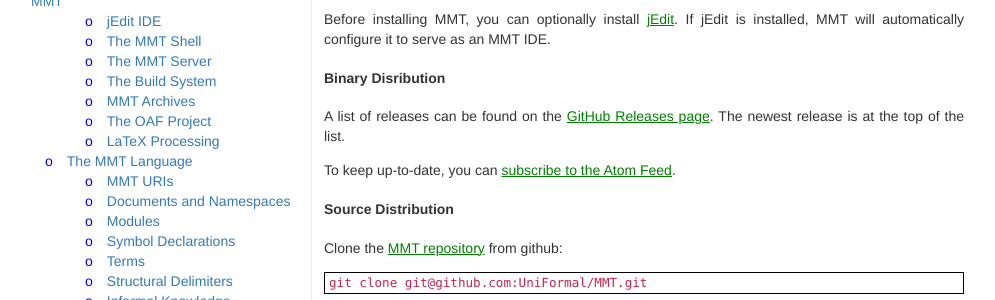
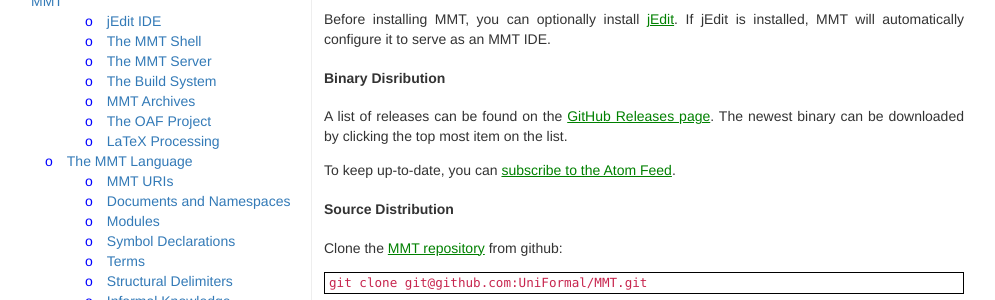
Before and after one commit to UniFormal/uniformal.github.io, a Jekyll site: the page built from doc/setup/index.md, in a window 1280 px wide. Shown: the part 393-693 px from the top of the page, without its empty margins (29-1024 px from the left). Built offline with Jekyll 4.4.1, drawn with Linux system fonts in a browser that asks for light colours.

Commit message:
Update release text

```diff
--- a/doc/setup/index.md
+++ b/doc/setup/index.md
@@ -20,7 +20,7 @@
 #### Binary Disribution
 
 A list of releases can be found on the [GitHub Releases page](https://github.com/UniFormal/MMT/releases/).
-The newest release is at the top of the list.
+The newest binary can be downloaded by clicking the top most item on the list.
 
 To keep up-to-date, you can [subscribe to the Atom Feed](https://github.com/Uniformal/MMT/releases.atom).
 
```
